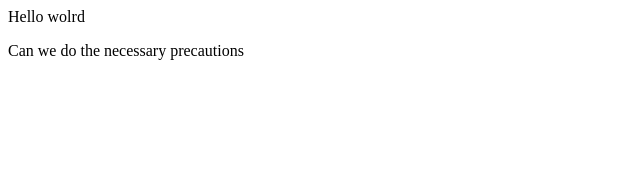
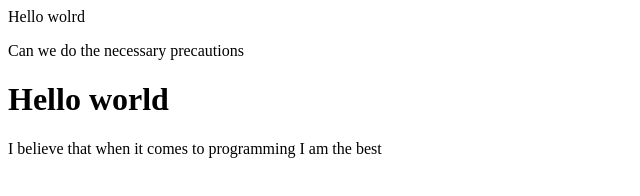
Before and after one commit to Zimisele-Ntekati/demo-repo, a plain HTML site: page index.html in a window 1280 px wide. Shown: the whole page, without its empty margins (0-640 px from the left). Drawn offline with Linux system fonts and the light colour scheme.

Commit message:
modified index.html

```diff
--- a/index.html
+++ b/index.html
@@ -1,2 +1,4 @@
 <div>Hello wolrd</div>
 <p>Can we do the necessary precautions</p>
+<h1>Hello world</h1>
+<p>I believe that when it comes to programming I am the best</p>
```
